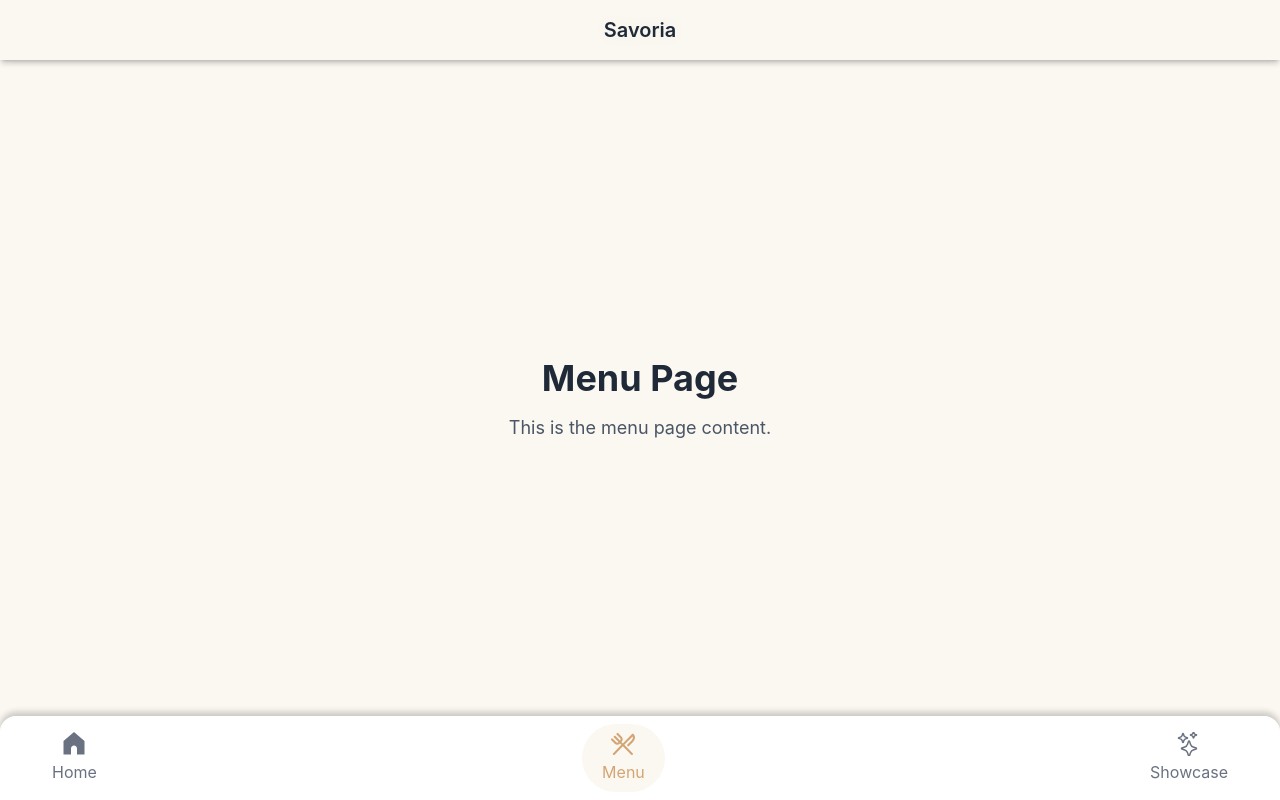
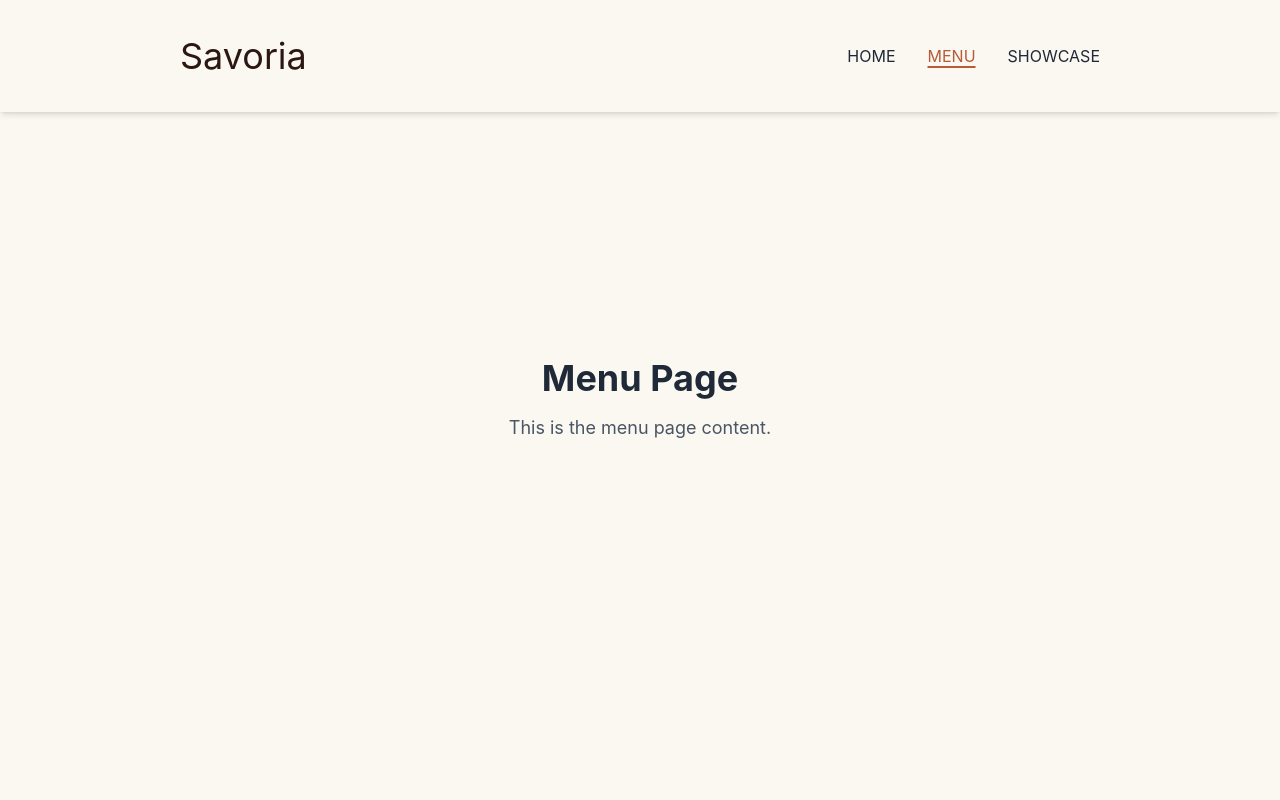
Before and after one commit to geraldmrls/savoria, a React (Vite) app: page /menu in a window 1280 px wide. Built offline with nearby package versions, Linux system fonts and the light colour scheme.

Commit message:
Make header lg: version responsive and remove bottom navbar when lg:

```diff
--- a/package.json
+++ b/package.json
@@ -11,10 +11,12 @@
   },
   "dependencies": {
     "@tailwindcss/vite": "^4.2.2",
+    "clsx": "^2.1.1",
     "motion": "^12.38.0",
     "react": "^19.2.4",
     "react-dom": "^19.2.4",
     "react-router-dom": "^7.14.1",
+    "tailwind-merge": "^3.5.0",
     "tailwindcss": "^4.2.2",
     "vite-plugin-svgr": "^5.2.0"
   },
--- a/src/components/BottomNavBar/BottomNavBar.tsx
+++ b/src/components/BottomNavBar/BottomNavBar.tsx
@@ -1,5 +1,8 @@
 import { Link, useLocation } from "react-router-dom";
 import { useEffect } from "react";
+
+// utils
+import { cn } from "../../utils/cn.ts";
 
 import HomeIcon from "../../assets/home-icon.svg?react";
 import MenuIcon from "../../assets/menu-icon.svg?react";
@@ -13,7 +16,13 @@ export function BottomNavBar() {
   }, [pathname]);
 
   return (
-    <nav className="mt-10 flex justify-between px-8 py-2 bg-navbar-bg rounded-tr-2xl rounded-tl-2xl fixed bottom-0 left-0 right-0 z-50 shadow-[0_-4px_6px_rgba(0,0,0,0.1)]">
+    <nav className={cn(
+      //mobile styles
+      "mt-10 flex justify-between px-8 py-2 bg-navbar-bg rounded-tr-2xl rounded-tl-2xl fixed bottom-0 left-0 right-0 z-50 shadow-[0_-4px_6px_rgba(0,0,0,0.1)]",
+
+      //desktop styles - mine
+      "md:hidden lg:hidden xl:hidden 2xl:hidden"
+    )}>
 
       <Link to="/">
         <button className={`py-2 px-5 rounded-full flex flex-col items-center gap-1 ${pathname === "/" ? "bg-primary-bg" : ""} ${pathname === "/" ? "text-yellow-border" : "text-gray-500"}`}>
--- a/src/components/Header/Header.tsx
+++ b/src/components/Header/Header.tsx
@@ -1,9 +1,84 @@
-import "./Header.css"
+import { NavLink } from "react-router-dom";
+
+// utils
+import { cn } from "../../utils/cn.ts";
+
+import "./Header.css";
 
 export function Header() {
-    return (
-        <header className="bg-primary-bg/95 py-4 px-4 sm:px-5 text-center shadow-md fixed w-full top-0 left-0 z-50 backdrop-blur-sm">
-            <h1 className="text-xl font-semibold">Savoria</h1>
-        </header>
-    )
+  return (
+    <header
+      className={cn(
+        // mobile styles
+        "bg-primary-bg/95 py-4 px-4 sm:px-5 text-center shadow-md fixed w-full top-0 left-0 z-50 backdrop-blur-sm flex justify-center",
+
+        // desktop styles
+        "lg:py-9 lg:px-45 lg:text-left flex lg:items-center lg:justify-between",
+      )}
+    >
+      <NavLink to="/">
+        <h1
+          className={cn(
+            // mobile styles
+            "text-xl font-semibold",
+
+            // desktop styles - mine
+            "lg:text-brown-bg-dark lg:text-4xl lg:font-normal",
+          )}
+        >
+          Savoria
+        </h1>
+      </NavLink>
+
+      {/* navigation links - desktop only */}
+      <div
+        className={cn(
+          // mobile styles
+          "hidden",
+
+          // desktop styles - mine
+          "lg:flex lg:gap-8 lg:items-center lg:select-none",
+        )}
+      >
+        <NavLink
+          to="/"
+          className={({ isActive }) =>
+            cn(
+              "text-base hover:text-yellow-border cursor-pointer",
+              isActive &&
+                "underline decoration-brown-bg decoration-2 underline-offset-4 text-brown-bg",
+            )
+          }
+        >
+          HOME
+        </NavLink>
+
+        <NavLink
+          to="/menu"
+          className={({ isActive }) =>
+            cn(
+              "text-base hover:text-yellow-border cursor-pointer ",
+              isActive &&
+                "underline decoration-brown-bg decoration-2 underline-offset-4 text-brown-bg",
+            )
+          }
+        >
+          MENU
+        </NavLink>
+
+        <NavLink
+          to="/showcase"
+          className={({ isActive }) =>
+            cn(
+              "text-base hover:text-yellow-border cursor-pointer",
+              isActive &&
+                "underline decoration-brown-bg decoration-2 underline-offset-4 text-brown-bg",
+            )
+          }
+        >
+          SHOWCASE
+        </NavLink>
+      </div>
+    </header>
+  );
 }
--- a/src/index.css
+++ b/src/index.css
@@ -1,4 +1,8 @@
 @import "tailwindcss";
+
+html{
+  scroll-behavior: smooth;
+}
 
 @theme {
   /* like beish color */
--- a/src/pages/Menu/Menu.tsx
+++ b/src/pages/Menu/Menu.tsx
@@ -1,14 +1,9 @@
-
-import { Header } from "../../components/Header/Header.tsx"
-import { BottomNavBar } from "../../components/BottomNavBar/BottomNavBar.tsx"
 
 export function Menu() {
     return (
         <div className="flex flex-col items-center justify-center h-screen">
-            <Header />
             <h1 className="text-4xl font-bold mb-4">Menu Page</h1>
             <p className="text-lg text-gray-600">This is the menu page content.</p>
-            <BottomNavBar />
         </div>
     )
 }
--- a/src/pages/Showcase/Showcase.tsx
+++ b/src/pages/Showcase/Showcase.tsx
@@ -1,15 +1,11 @@
 
-import { Header } from "../../components/Header/Header.tsx"
-import { BottomNavBar } from "../../components/BottomNavBar/BottomNavBar.tsx"
 
 export function Showcase() {
 
     return (
         <div className="flex flex-col items-center justify-center h-screen">
-            <Header />
             <h1 className="text-4xl font-bold mb-4">Showcase Page</h1>
             <p className="text-lg text-gray-600">This is the showcase page content.</p>
-            <BottomNavBar />
         </div>
     )
 }
--- /dev/null
+++ b/src/utils/cn.ts
@@ -0,0 +1,7 @@
+
+import { clsx, type ClassValue } from "clsx";
+import { twMerge } from "tailwind-merge";
+
+export function cn(...inputs: ClassValue[]) {
+  return twMerge(clsx(inputs));
+}
```
Also changed, not shown: 1 other file (tests, documents, lock files or other folders).
